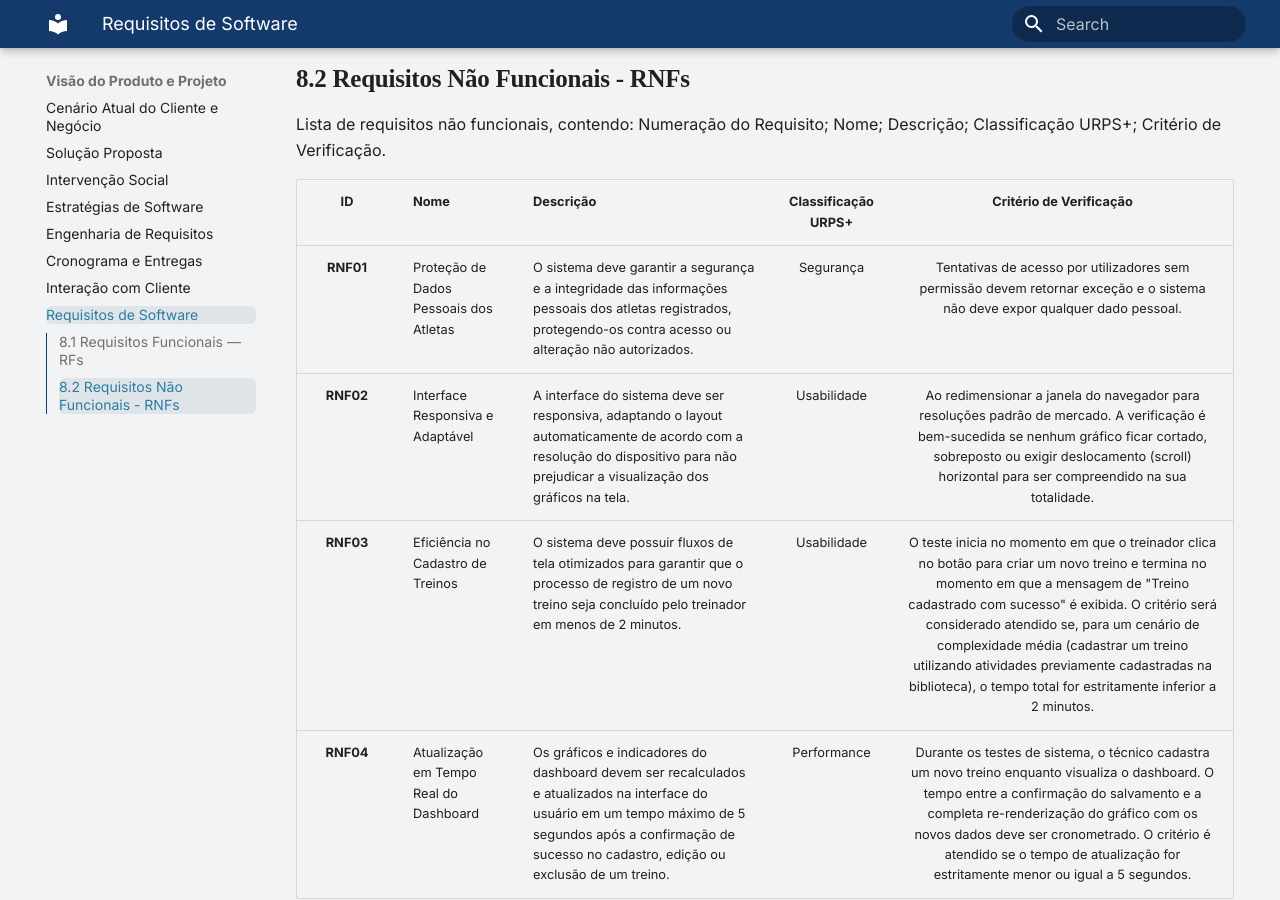
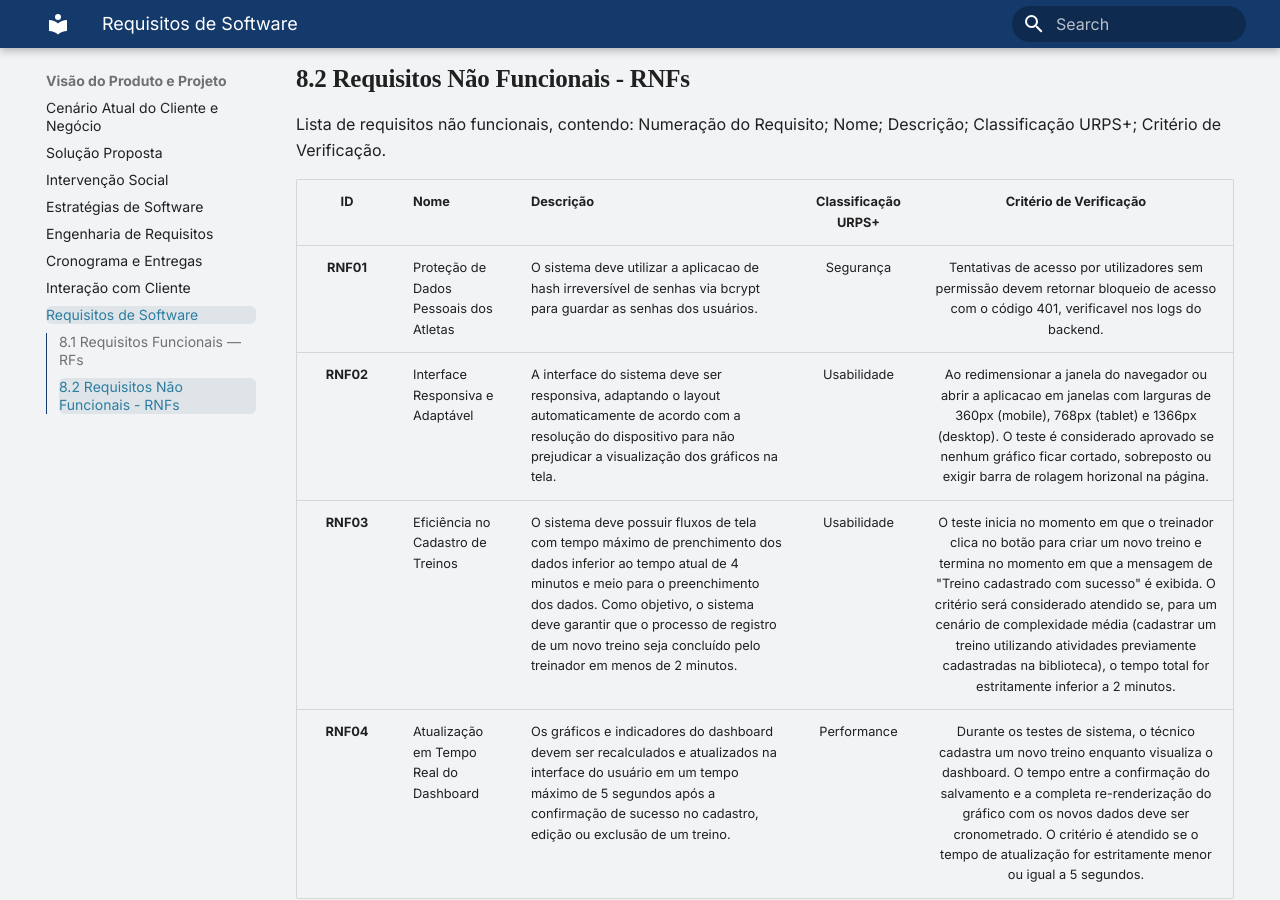
Before and after one commit to mdsreq-fga-unb/REQ-2026.2-T01-FutBoard, an MkDocs documentation site: the page built from docs/visao-produto/Requisitos-de-Software.md, in a window 1280 px wide and 900 px high, scrolled down 3899 px. Built offline with MkDocs 1.6.1 and Material for MkDocs 9.7.7, drawn with Linux system fonts in a browser that asks for light colours.

Commit message:
docs: atualiza os RNF01, RNF02 e RNF03

```diff
--- a/docs/visao-produto/Requisitos-de-Software.md
+++ b/docs/visao-produto/Requisitos-de-Software.md
@@ -67,7 +67,7 @@ Lista de requisitos não funcionais, contendo: Numeração do Requisito; Nome; D
 
 | ID | Nome | Descrição | Classificação URPS+ | Critério de Verificação |
 | :---: | :--- | :--- | :---: | :---: |
-| **RNF01** | Proteção de Dados Pessoais dos Atletas | O sistema deve garantir a segurança e a integridade das informações pessoais dos atletas registrados, protegendo-os contra acesso ou alteração não autorizados. | Segurança | Tentativas de acesso por utilizadores sem permissão devem retornar exceção e o sistema não deve expor qualquer dado pessoal. |
-| **RNF02** | Interface Responsiva e Adaptável | A interface do sistema deve ser responsiva, adaptando o layout automaticamente de acordo com a resolução do dispositivo para não prejudicar a visualização dos gráficos na tela. | Usabilidade | Ao redimensionar a janela do navegador para resoluções padrão de mercado. A verificação é bem-sucedida se nenhum gráfico ficar cortado, sobreposto ou exigir deslocamento (scroll) horizontal para ser compreendido na sua totalidade. |
-| **RNF03** | Eficiência no Cadastro de Treinos | O sistema deve possuir fluxos de tela otimizados para garantir que o processo de registro de um novo treino seja concluído pelo treinador em menos de 2 minutos. | Usabilidade | O teste inicia no momento em que o treinador clica no botão para criar um novo treino e termina no momento em que a mensagem de "Treino cadastrado com sucesso" é exibida. O critério será considerado atendido se, para um cenário de complexidade média (cadastrar um treino utilizando atividades previamente cadastradas na biblioteca), o tempo total for estritamente inferior a 2 minutos. |
+| **RNF01** | Proteção de Dados Pessoais dos Atletas | O sistema deve utilizar a aplicacao de hash irreversível de senhas via bcrypt para guardar as senhas dos usuários. | Segurança | Tentativas de acesso por utilizadores sem permissão devem retornar bloqueio de acesso com o código 401, verificavel nos logs do backend. |
+| **RNF02** | Interface Responsiva e Adaptável | A interface do sistema deve ser responsiva, adaptando o layout automaticamente de acordo com a resolução do dispositivo para não prejudicar a visualização dos gráficos na tela. | Usabilidade | Ao redimensionar a janela do navegador ou abrir a aplicacao em janelas com larguras de 360px (mobile), 768px (tablet) e 1366px (desktop). O teste é considerado aprovado se nenhum gráfico ficar cortado, sobreposto ou exigir barra de rolagem horizonal na página. |
+| **RNF03** | Eficiência no Cadastro de Treinos | O sistema deve possuir fluxos de tela com tempo máximo de prenchimento dos dados inferior ao tempo atual de 4 minutos e meio para o preenchimento dos dados. Como objetivo, o sistema deve garantir que o processo de registro de um novo treino seja concluído pelo treinador em menos de 2 minutos. | Usabilidade | O teste inicia no momento em que o treinador clica no botão para criar um novo treino e termina no momento em que a mensagem de "Treino cadastrado com sucesso" é exibida. O critério será considerado atendido se, para um cenário de complexidade média (cadastrar um treino utilizando atividades previamente cadastradas na biblioteca), o tempo total for estritamente inferior a 2 minutos. |
 | **RNF04** | Atualização em Tempo Real do Dashboard | Os gráficos e indicadores do dashboard devem ser recalculados e atualizados na interface do usuário em um tempo máximo de 5 segundos após a confirmação de sucesso no cadastro, edição ou exclusão de um treino. | Performance | Durante os testes de sistema, o técnico cadastra um novo treino enquanto visualiza o dashboard. O tempo entre a confirmação do salvamento e a completa re-renderização do gráfico com os novos dados deve ser cronometrado. O critério é atendido se o tempo de atualização for estritamente menor ou igual a 5 segundos.
```
